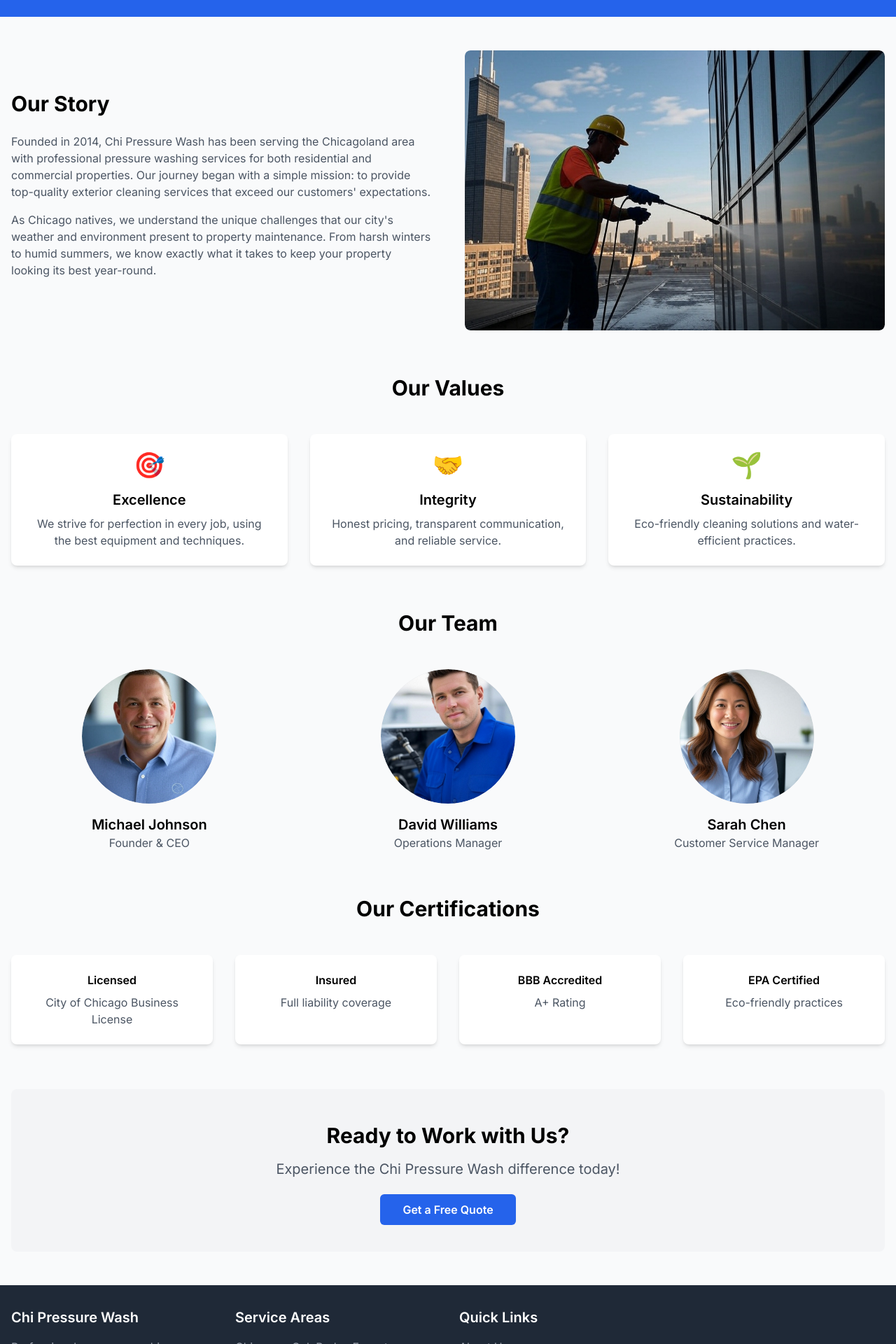
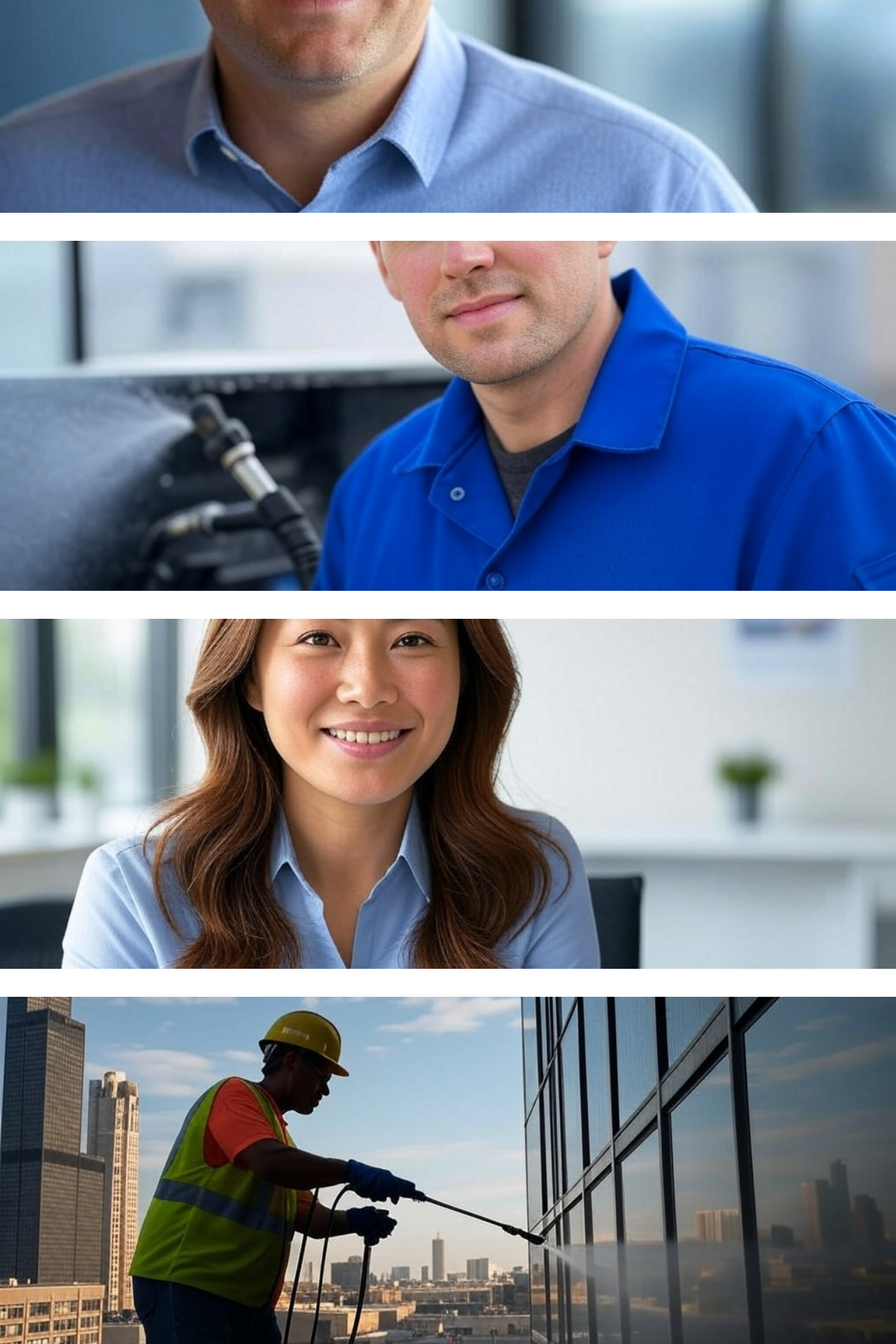
Before and after one commit to agm312/pressure-wash, a Next.js app: page /about in a window 1280 px wide. Shown: the part 260-2180 px from the top of the page at 70% size. Built offline with nearby package versions, Linux system fonts and the light colour scheme.

Commit message:
Redesign About page: show 4 full-width solo images as requested

```diff
--- a/src/app/about/page.tsx
+++ b/src/app/about/page.tsx
@@ -1,145 +1,48 @@
-import Image from 'next/image';
-import Link from 'next/link';
+'use client'
+import Image from 'next/image'
 
-export default function About() {
+export default function AboutPage() {
   return (
-    <div className="min-h-screen bg-gray-50">
-      {/* Hero Section */}
-      <div className="bg-blue-600 text-white py-16">
-        <div className="container mx-auto px-4">
-          <h1 className="text-4xl md:text-5xl font-bold mb-4">About Chi Pressure Wash</h1>
-          <p className="text-xl">Your trusted pressure washing service in Chicago since 2014</p>
-        </div>
+    <div className="space-y-10">
+      <div className="relative w-full h-[500px]">
+        <Image
+          src="/ceo-pressure-wash.jpg"
+          alt="CEO - Pressure Washing"
+          fill
+          className="object-cover"
+          priority
+        />
       </div>
 
-      {/* Main Content */}
-      <div className="container mx-auto px-4 py-12">
-        <div className="grid grid-cols-1 md:grid-cols-2 gap-12 items-center mb-16">
-          <div>
-            <h2 className="text-3xl font-bold mb-6">Our Story</h2>
-            <p className="text-gray-600 mb-4">
-              Founded in 2014, Chi Pressure Wash has been serving the Chicagoland area with professional pressure washing services for both residential and commercial properties. Our journey began with a simple mission: to provide top-quality exterior cleaning services that exceed our customers' expectations.
-            </p>
-            <p className="text-gray-600 mb-4">
-              As Chicago natives, we understand the unique challenges that our city's weather and environment present to property maintenance. From harsh winters to humid summers, we know exactly what it takes to keep your property looking its best year-round.
-            </p>
-          </div>
-          <div className="relative h-[400px] bg-gray-200 rounded-lg flex items-center justify-center overflow-hidden">
-            <Image
-              src="/chi-pressure-wash.jpg"
-              alt="Our Story - Pressure Washing"
-              width={600}
-              height={400}
-              style={{ objectFit: 'cover', width: '100%', height: '100%' }}
-              className="rounded-lg"
-              priority
-            />
-          </div>
-        </div>
+      <div className="relative w-full h-[500px]">
+        <Image
+          src="/pressure-wash-opm.jpg"
+          alt="Operations Manager - Pressure Washing"
+          fill
+          className="object-cover"
+          priority
+        />
+      </div>
 
-        {/* Values Section */}
-        <div className="mb-16">
-          <h2 className="text-3xl font-bold text-center mb-12">Our Values</h2>
-          <div className="grid grid-cols-1 md:grid-cols-3 gap-8">
-            <div className="text-center p-6 bg-white rounded-lg shadow-md">
-              <div className="text-4xl mb-4">🎯</div>
-              <h3 className="text-xl font-semibold mb-2">Excellence</h3>
-              <p className="text-gray-600">We strive for perfection in every job, using the best equipment and techniques.</p>
-            </div>
-            <div className="text-center p-6 bg-white rounded-lg shadow-md">
-              <div className="text-4xl mb-4">🤝</div>
-              <h3 className="text-xl font-semibold mb-2">Integrity</h3>
-              <p className="text-gray-600">Honest pricing, transparent communication, and reliable service.</p>
-            </div>
-            <div className="text-center p-6 bg-white rounded-lg shadow-md">
-              <div className="text-4xl mb-4">🌱</div>
-              <h3 className="text-xl font-semibold mb-2">Sustainability</h3>
-              <p className="text-gray-600">Eco-friendly cleaning solutions and water-efficient practices.</p>
-            </div>
-          </div>
-        </div>
+      <div className="relative w-full h-[500px]">
+        <Image
+          src="/pressure-wash-sarah.jpg"
+          alt="Office Team Member"
+          fill
+          className="object-cover"
+          priority
+        />
+      </div>
 
-        {/* Team Section */}
-        <div className="mb-16">
-          <h2 className="text-3xl font-bold text-center mb-12">Our Team</h2>
-          <div className="grid grid-cols-1 md:grid-cols-3 gap-8">
-            <div className="text-center">
-              <div className="w-48 h-48 bg-gray-200 rounded-full mx-auto mb-4 overflow-hidden relative">
-                <Image
-                  src="/ceo-pressure-wash.jpg"
-                  alt="Michael Johnson - Founder & CEO"
-                  fill
-                  style={{ objectFit: 'cover', objectPosition: '0% center' }}
-                  className="rounded-full"
-                  priority
-                />
-              </div>
-              <h3 className="text-xl font-semibold">Michael Johnson</h3>
-              <p className="text-gray-600">Founder & CEO</p>
-            </div>
-            <div className="text-center">
-              <div className="w-48 h-48 bg-gray-200 rounded-full mx-auto mb-4 overflow-hidden relative">
-                <Image
-                  src="/pressure-wash-opm.jpg"
-                  alt="David Williams - Operations Manager"
-                  fill
-                  style={{ objectFit: 'cover', objectPosition: '50% center' }}
-                  className="rounded-full"
-                  priority
-                />
-              </div>
-              <h3 className="text-xl font-semibold">David Williams</h3>
-              <p className="text-gray-600">Operations Manager</p>
-            </div>
-            <div className="text-center">
-              <div className="w-48 h-48 bg-gray-200 rounded-full mx-auto mb-4 overflow-hidden relative">
-                <Image
-                  src="/pressure-wash-sarah.jpg"
-                  alt="Sarah Chen - Customer Service Manager"
-                  fill
-                  style={{ objectFit: 'cover', objectPosition: '50% center' }}
-                  className="rounded-full"
-                  priority
-                />
-              </div>
-              <h3 className="text-xl font-semibold">Sarah Chen</h3>
-              <p className="text-gray-600">Customer Service Manager</p>
-            </div>
-          </div>
-        </div>
-
-        {/* Certifications Section */}
-        <div className="mb-16">
-          <h2 className="text-3xl font-bold text-center mb-12">Our Certifications</h2>
-          <div className="grid grid-cols-1 md:grid-cols-2 lg:grid-cols-4 gap-8">
-            <div className="p-6 bg-white rounded-lg shadow-md text-center">
-              <h3 className="font-semibold mb-2">Licensed</h3>
-              <p className="text-gray-600">City of Chicago Business License</p>
-            </div>
-            <div className="p-6 bg-white rounded-lg shadow-md text-center">
-              <h3 className="font-semibold mb-2">Insured</h3>
-              <p className="text-gray-600">Full liability coverage</p>
-            </div>
-            <div className="p-6 bg-white rounded-lg shadow-md text-center">
-              <h3 className="font-semibold mb-2">BBB Accredited</h3>
-              <p className="text-gray-600">A+ Rating</p>
-            </div>
-            <div className="p-6 bg-white rounded-lg shadow-md text-center">
-              <h3 className="font-semibold mb-2">EPA Certified</h3>
-              <p className="text-gray-600">Eco-friendly practices</p>
-            </div>
-          </div>
-        </div>
-
-        {/* CTA Section */}
-        <div className="text-center bg-gray-100 p-12 rounded-lg">
-          <h2 className="text-3xl font-bold mb-4">Ready to Work with Us?</h2>
-          <p className="text-xl text-gray-600 mb-8">Experience the Chi Pressure Wash difference today!</p>
-          <Link href="/contact" className="bg-blue-600 text-white px-8 py-3 rounded-md font-semibold hover:bg-blue-700 transition-colors duration-300">
-            Get a Free Quote
-          </Link>
-        </div>
+      <div className="relative w-full h-[500px]">
+        <Image
+          src="/chi-pressure-wash.jpg"
+          alt="Team working in downtown Chicago"
+          fill
+          className="object-cover"
+          priority
+        />
       </div>
     </div>
-  );
+  )
 }
```
